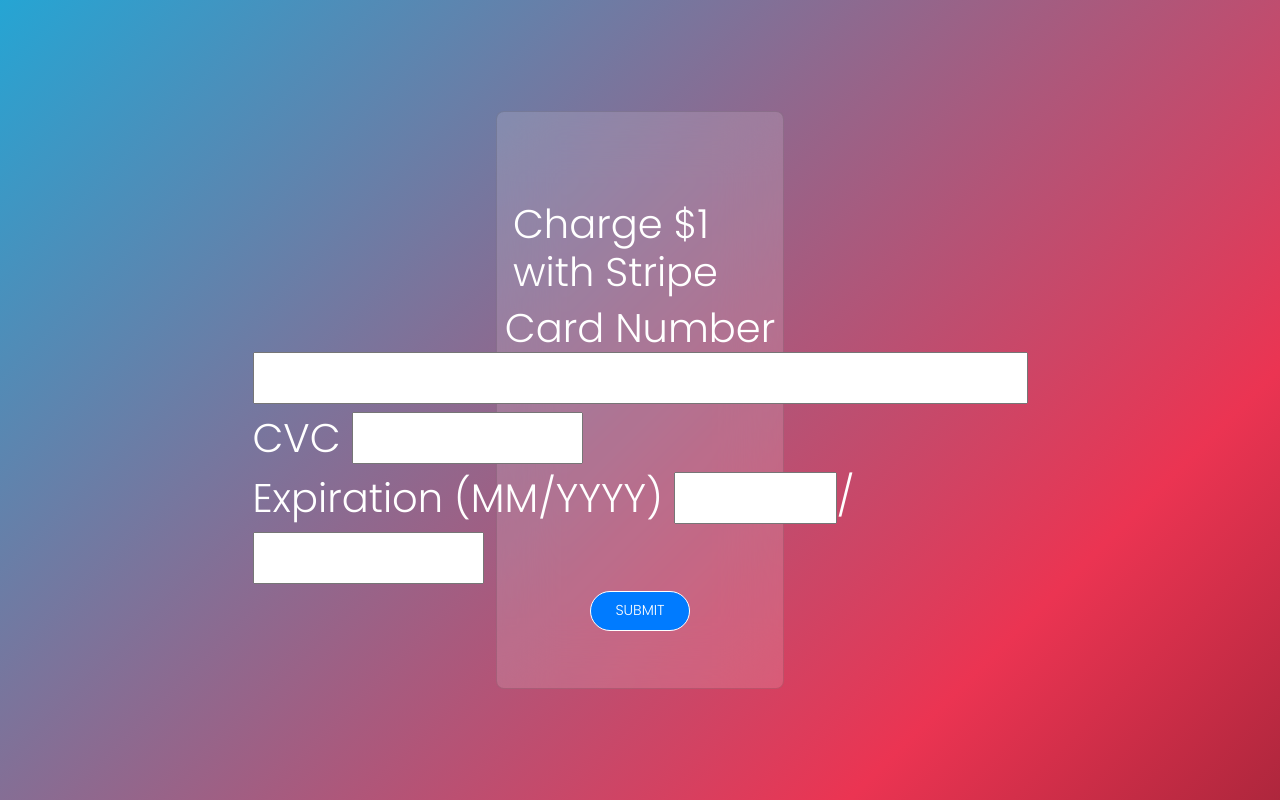
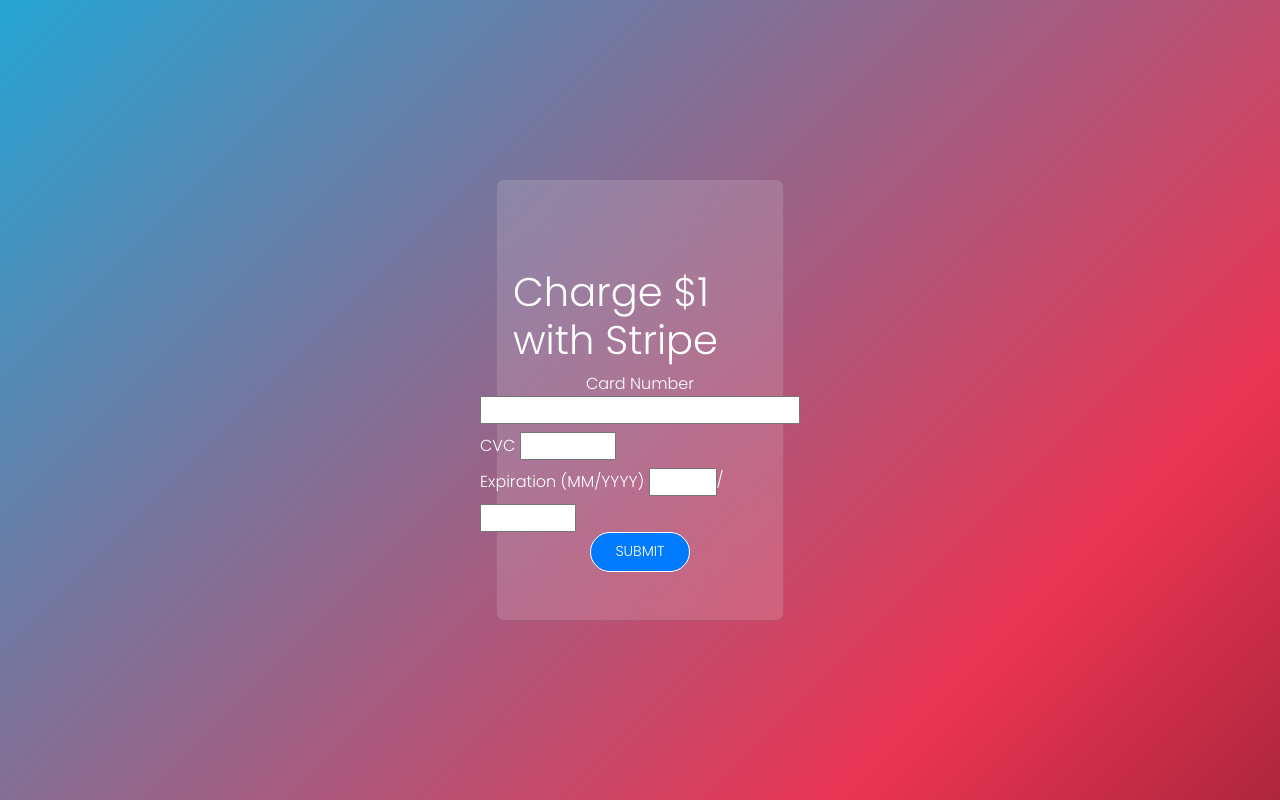
Before and after one commit to SamsonTaxon/InLine, a Flask app: page /pay in a window 1280 px wide. Run offline with Flask 2, Linux system fonts and the light colour scheme; some libraries are stand-ins or nearby versions.

Commit message:
Update pay.html

```diff
--- a/app/templates/pay.html
+++ b/app/templates/pay.html
@@ -49,7 +49,8 @@
   <h1>Charge $1 with Stripe</h1>
 </h1>
 
-<h1 class="heading">
+<div class="text-center">
+    <div class="input-group mb-3">
   <form action="/charge" method="POST" id="payment-form">
     <span class="payment-errors"></span>
 
@@ -80,7 +81,7 @@
   </form>
   </div>
 </div>
-</h1>
-
+</div>
+</div>
 </body>
 {% endblock %}
```
